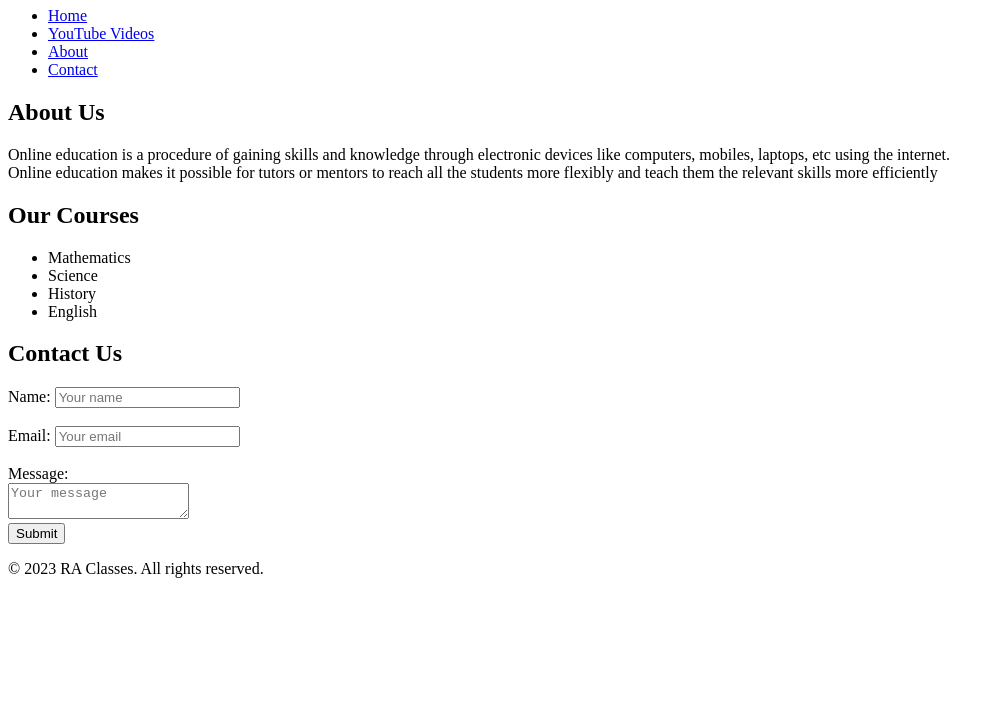
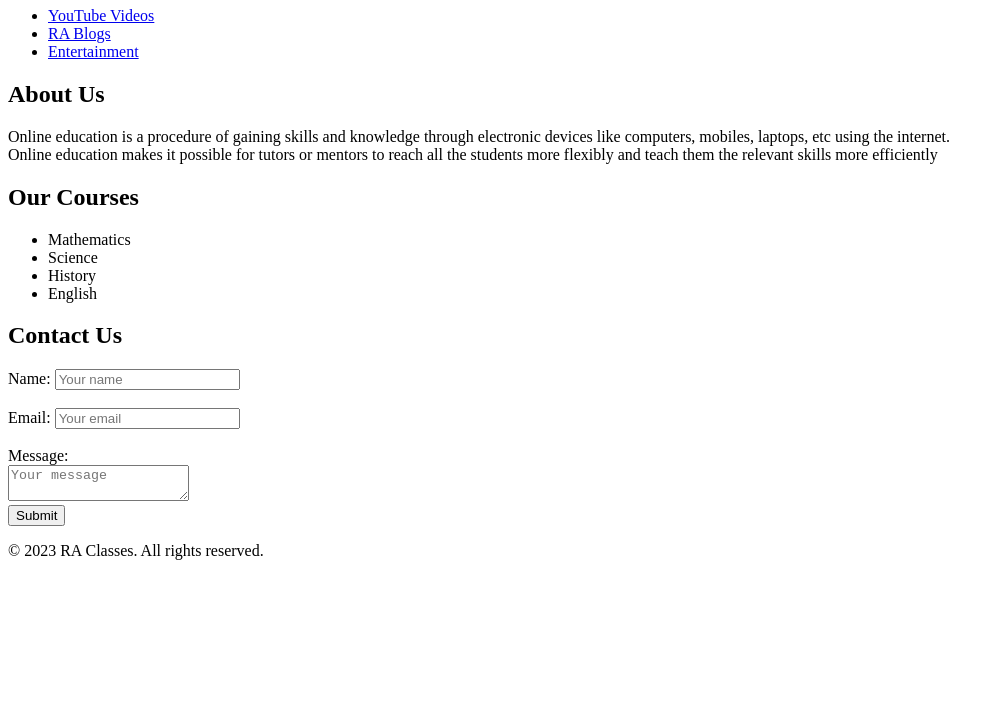
Before and after one commit to rajan3000/raclasses, a plain HTML site: page index.html in a window 1280 px wide. Shown: the part 73-800 px from the top of the page, without its empty margins (0-1004 px from the left). Drawn offline with Linux system fonts and the light colour scheme.

Commit message:
Update index.html

```diff
--- a/index.html
+++ b/index.html
@@ -13,10 +13,9 @@
     <h1>Welcome to our RA Classes</h1>
     <nav>
       <ul>
-        <li><a href="#">Home</a></li>
         <li><a href="https://www.youtube.com/@RA-Classes">YouTube Videos</a></li>
-        <li><a href="#">About</a></li>
-        <li><a href="#">Contact</a></li>
+        <li><a href="https://my-amazing-facts.blogspot.com/">RA Blogs</a></li>
+        <li><a href="https://hindidramahub.blogspot.com/">Entertainment </a></li>
       </ul>
     </nav>
   </header>
```
